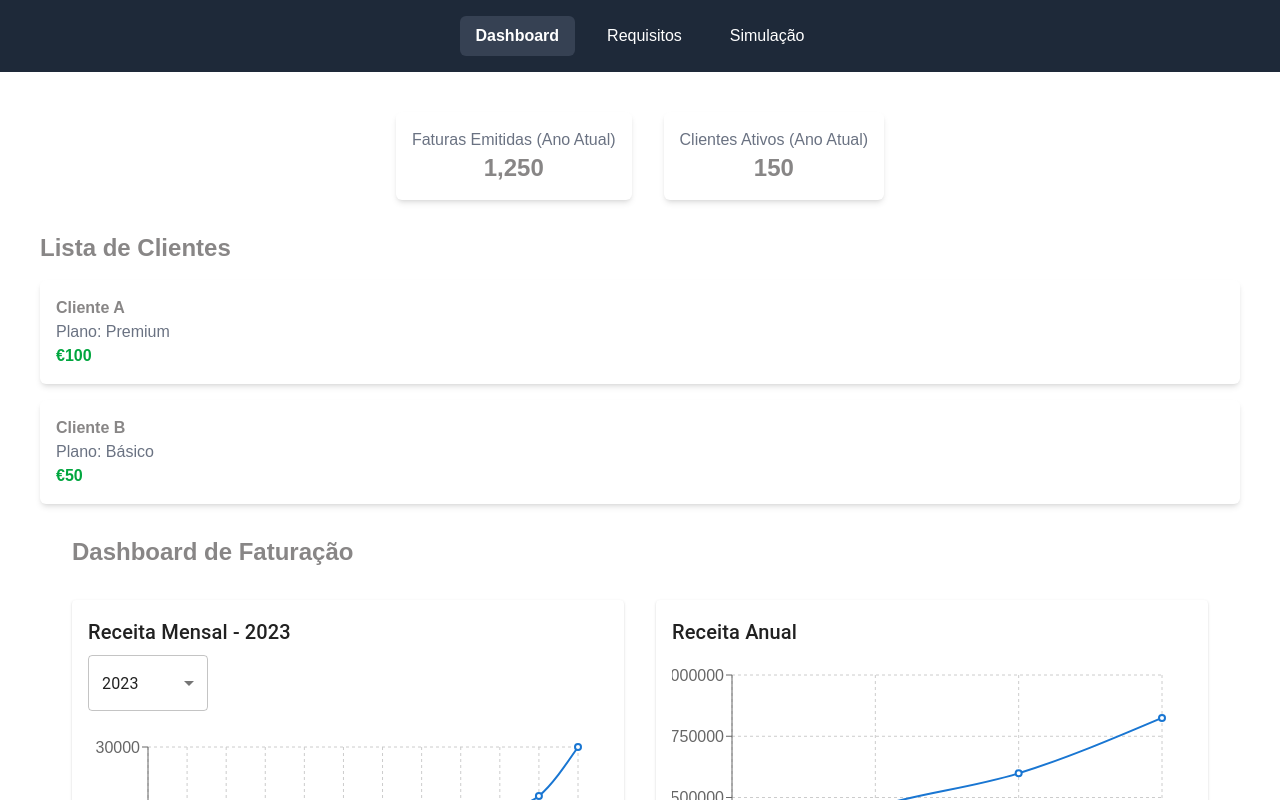
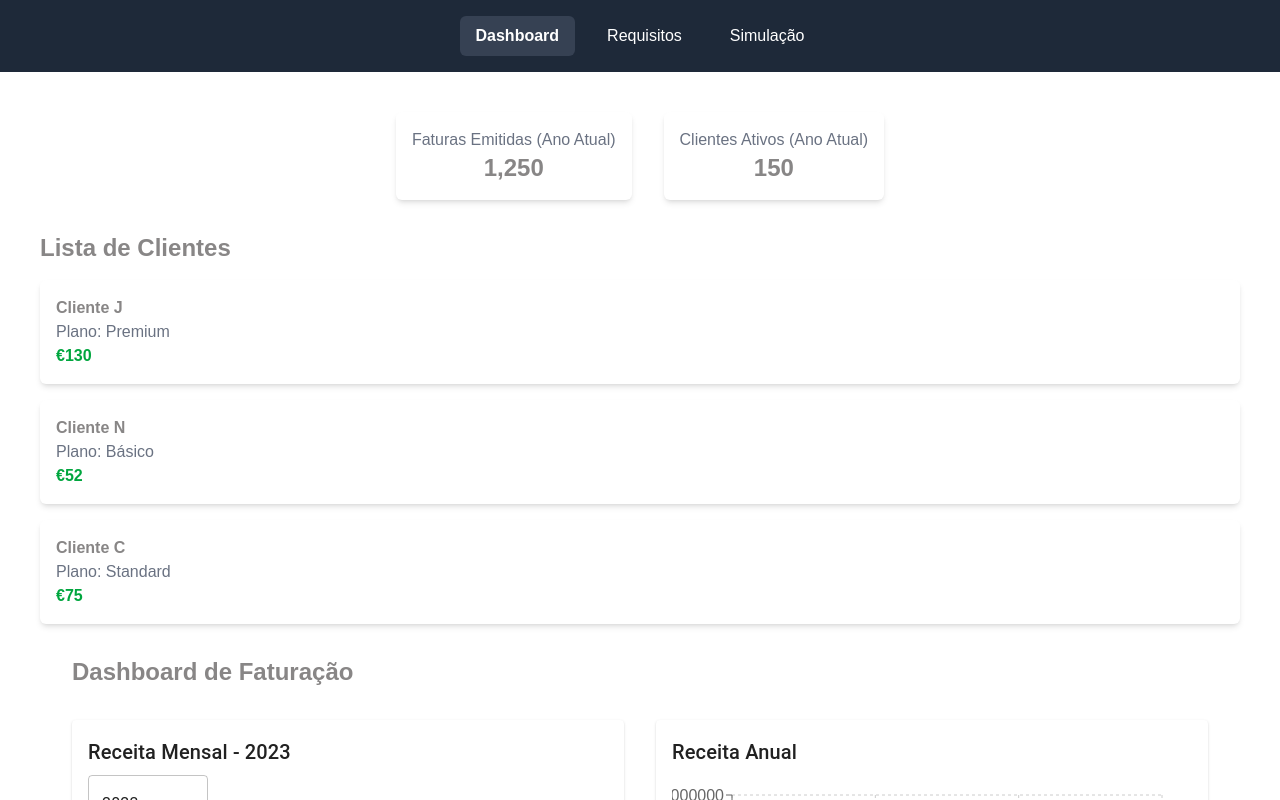
Before and after one commit to pedro7161/ReactBillingApp, a Next.js app: page /dashboard in a window 1280 px wide. Shown: the top 800 px of the page. Built offline with nearby package versions, Linux system fonts and the light colour scheme.

Commit message:
Fake Client List update

```diff
--- a/package.json
+++ b/package.json
@@ -12,6 +12,7 @@
     "@emotion/react": "^11.14.0",
     "@emotion/styled": "^11.14.1",
     "@mui/material": "^7.2.0",
+    "framer-motion": "^12.23.6",
     "next": "15.4.1",
     "react": "19.1.0",
     "react-dom": "19.1.0",
--- /dev/null
+++ b/src/app/components/dashboard/clientsCarousel/clientCarousel.tsx
@@ -0,0 +1,45 @@
+'use client';
+
+import { useEffect, useState } from 'react';
+import clientsData from '@/data/clients.json';
+
+const MAX_VISIBLE = 3;
+const INTERVAL_MS = 5000;
+
+export default function ClientsCarousel() {
+  const [visibleClients, setVisibleClients] = useState<any[]>([]);
+
+  useEffect(() => {
+    // Immediately fill the initial list with MAX_VISIBLE random clients
+    const shuffled = [...clientsData].sort(() => 0.5 - Math.random());
+    setVisibleClients(shuffled.slice(0, MAX_VISIBLE));
+
+    // Then start interval to push new clients
+    const interval = setInterval(() => {
+      const nextIndex = Math.floor(Math.random() * clientsData.length);
+      const nextClient = clientsData[nextIndex];
+
+      setVisibleClients((prev) => {
+        const updated = [nextClient, ...prev];
+        return updated.slice(0, MAX_VISIBLE);
+      });
+    }, INTERVAL_MS);
+
+    return () => clearInterval(interval);
+  }, []);
+
+  return (
+    <div className="space-y-4 transition-all duration-700 ease-in-out">
+      {visibleClients.map((client) => (
+        <div
+          key={`${client.id}-${client.name}`}
+          className="bg-white shadow-md p-4 rounded-md transition-opacity duration-700 ease-in-out opacity-100"
+        >
+          <p className="font-semibold">{client.name}</p>
+          <p className="text-gray-500">Plano: {client.plan}</p>
+          <p className="text-green-600 font-bold">€{client.value}</p>
+        </div>
+      ))}
+    </div>
+  );
+}
--- a/src/app/dashboard/page.tsx
+++ b/src/app/dashboard/page.tsx
@@ -2,10 +2,11 @@
 
 import { useState } from "react";
 import { useBilling } from '@/context/BillingContext';
-import clientsData from '@/data/clients.json';
+
 import MonthlyRevenueChart from '@/app/components/charts/MonthlyRevenueChart';
 import AnnualRevenueChart from '@/app/components/charts/AnnualRevenueChart';
 import StatsCard from '@/app/components/dashboard/cards/statsCards';
+import ClientsCarousel from "@/app/components/dashboard/clientsCarousel/clientCarousel";
 
 export default function Dashboard() {
   const { billingData } = useBilling();
@@ -40,16 +41,8 @@ export default function Dashboard() {
 
 
 
-      <h1 className="text-2xl font-bold mb-4">Lista de Clientes</h1>
-      <div className="grid gap-4">
-        {clientsData.map((client) => (
-          <div key={client.id} className="bg-white shadow-md p-4 rounded-md">
-            <p className="font-semibold">{client.name}</p>
-            <p className="text-gray-500">Plano: {client.plan}</p>
-            <p className="text-green-600 font-bold">€{client.value}</p>
-          </div>
-        ))}
-      </div>
+     <h1 className="text-2xl font-bold mb-4">Lista de Clientes</h1>
+      <ClientsCarousel />
 
       <div className="p-8 space-y-8">
         <h1 className="text-2xl font-bold">Dashboard de Faturação</h1>
--- a/src/data/clients.json
+++ b/src/data/clients.json
@@ -1,4 +1,24 @@
 [
   { "id": 1, "name": "Cliente A", "plan": "Premium", "value": 100 },
-  { "id": 2, "name": "Cliente B", "plan": "Básico", "value": 50 }
+  { "id": 2, "name": "Cliente B", "plan": "Básico", "value": 50 },
+  { "id": 3, "name": "Cliente C", "plan": "Standard", "value": 75 },
+  { "id": 4, "name": "Cliente D", "plan": "Premium", "value": 120 },
+  { "id": 5, "name": "Cliente E", "plan": "Básico", "value": 60 },
+  { "id": 6, "name": "Cliente F", "plan": "Standard", "value": 80 },
+  { "id": 7, "name": "Cliente G", "plan": "Premium", "value": 110 },
+  { "id": 8, "name": "Cliente H", "plan": "Básico", "value": 55 },
+  { "id": 9, "name": "Cliente I", "plan": "Standard", "value": 70 },
+  { "id": 10, "name": "Cliente J", "plan": "Premium", "value": 130 },
+  { "id": 11, "name": "Cliente K", "plan": "Básico", "value": 65 },
+  { "id": 12, "name": "Cliente L", "plan": "Standard", "value": 85 },
+  { "id": 13, "name": "Cliente M", "plan": "Premium", "value": 140 },
+  { "id": 14, "name": "Cliente N", "plan": "Básico", "value": 52 },
+  { "id": 15, "name": "Cliente O", "plan": "Standard", "value": 78 },
+  { "id": 16, "name": "Cliente P", "plan": "Premium", "value": 125 },
+  { "id": 17, "name": "Cliente Q", "plan": "Básico", "value": 58 },
+  { "id": 18, "name": "Cliente R", "plan": "Standard", "value": 90 },
+  { "id": 19, "name": "Cliente S", "plan": "Premium", "value": 135 },
+  { "id": 20, "name": "Cliente T", "plan": "Básico", "value": 62 },
+  { "id": 21, "name": "Cliente U", "plan": "Standard", "value": 82 },
+  { "id": 22, "name": "Cliente V", "plan": "Premium", "value": 115 }
 ]
```
Also changed, not shown: 1 other file (tests, documents, lock files or other folders).
